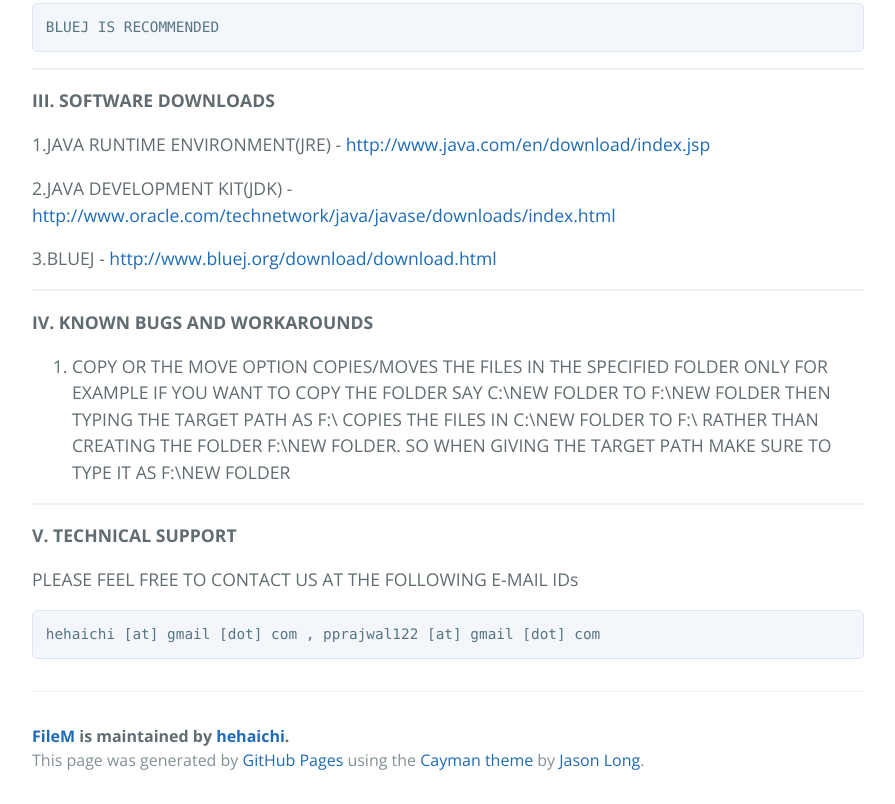
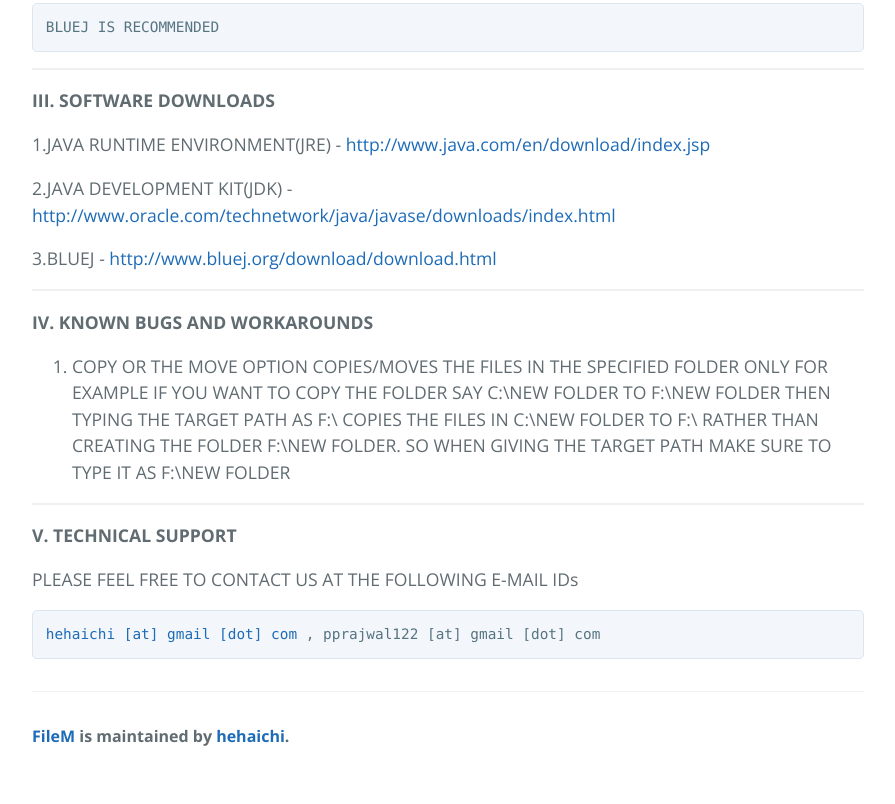
Before and after one commit to grakshith/FileM, a plain HTML site: page index.html in a window 1280 px wide. Shown: the part 1750-2554 px from the top of the page, without its empty margins (192-1087 px from the left). After the commit the page ends 2530 px from the top, so only its background shows below. Drawn offline with nearby package versions, Linux system fonts and the light colour scheme.

Commit message:
Update index.html

```diff
--- a/index.html
+++ b/index.html
@@ -115,13 +115,13 @@ SO WHEN GIVING THE TARGET PATH MAKE SURE TO TYPE IT AS F:\NEW FOLDER</li>
 
 <p>PLEASE FEEL FREE TO CONTACT US AT THE FOLLOWING E-MAIL IDs</p>
 
-<pre><code>hehaichi [at] gmail [dot] com , pprajwal122 [at] gmail [dot] com
+<pre><code><a href="mailto:hehaichi@gmail.com">hehaichi [at] gmail [dot] com</a> , pprajwal122 [at] gmail [dot] com
 </code></pre>
 
       <footer class="site-footer">
         <span class="site-footer-owner"><a href="https://github.com/hehaichi/FileM">FileM</a> is maintained by <a href="https://github.com/hehaichi">hehaichi</a>.</span>
 
-        <span class="site-footer-credits">This page was generated by <a href="https://pages.github.com">GitHub Pages</a> using the <a href="https://github.com/jasonlong/cayman-theme">Cayman theme</a> by <a href="https://twitter.com/jasonlong">Jason Long</a>.</span>
+
       </footer>
 
     </section>
```
